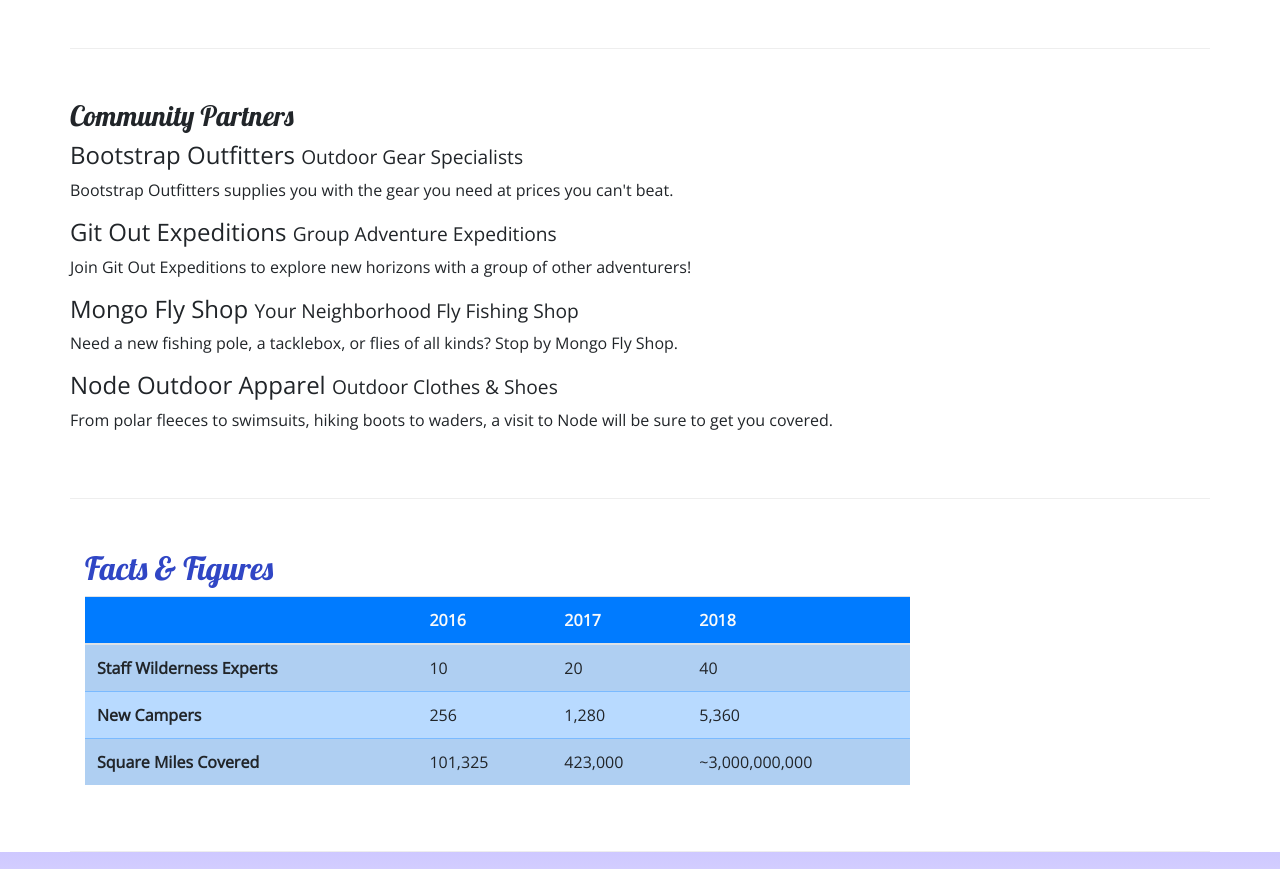
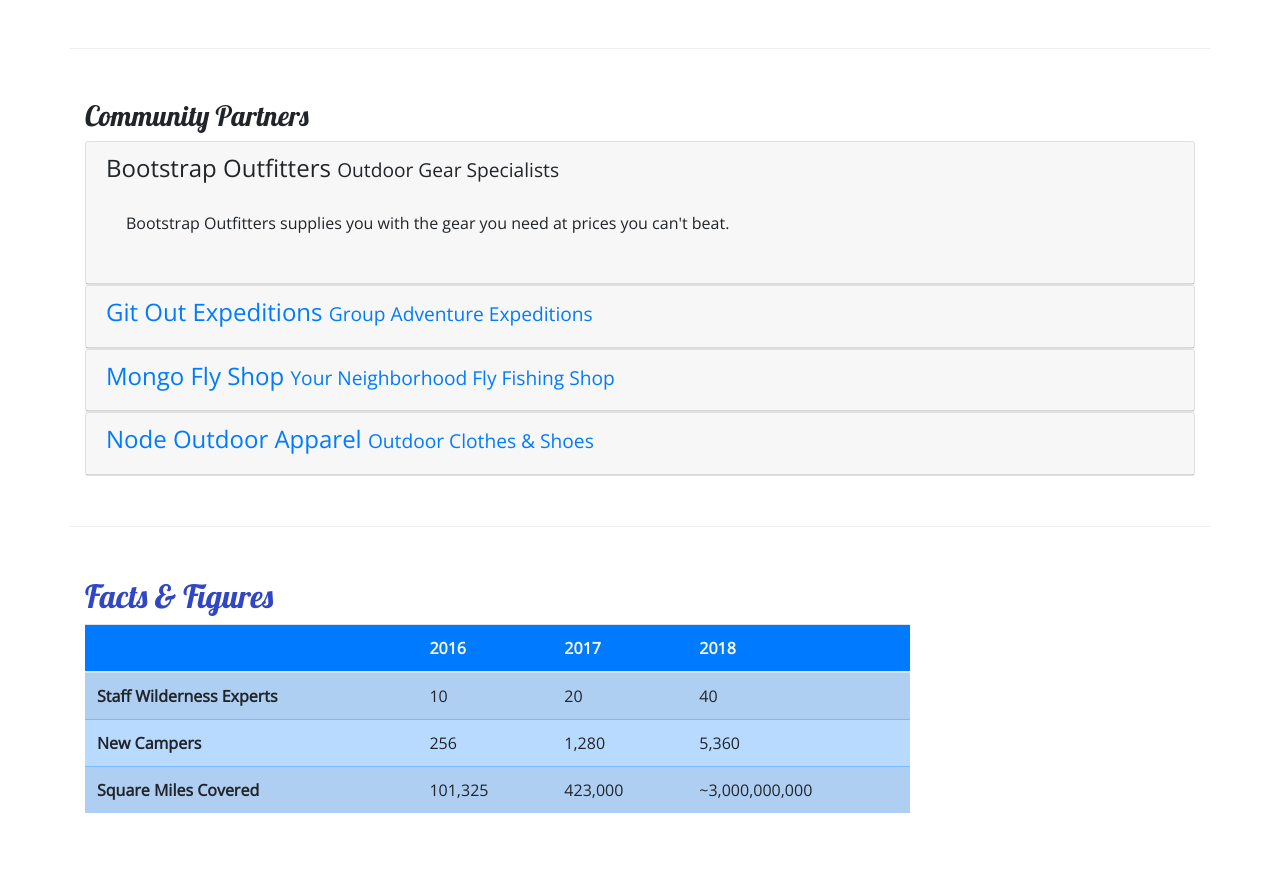
Before and after one commit to tadesros/NuCamp-js-bootsrap-html, a website: page aboutus.html in a window 1280 px wide. Shown: the part 802-1671 px from the top of the page. Drawn offline with nearby package versions, Linux system fonts and the light colour scheme.

Commit message:
new commit

```diff
--- a/aboutus.html
+++ b/aboutus.html
@@ -30,7 +30,9 @@ c<!DOCTYPE html>
 			<div class="container">
 				<div class="row">
 					<div class="col-4 col-sm-3 col-md-2 align-self-center">
-                        <a href="index.html"><img src="img/logo.png" class="img-fluid" /></a>
+						<a href="index.html"
+							><img src="img/logo.png" class="img-fluid"
+						/></a>
 					</div>
 					<div class="col">
 						<h1>NuCamp</h1>
@@ -43,7 +45,9 @@ c<!DOCTYPE html>
 		<!-- NavBar Component-->
 		<nav class="navbar navbar-expand-sm navbar-dark sticky-top">
 			<div class="container">
-                <a class="navbar-brand" href="index.html"><img src="img/logo.png" height="30" width="30" /></a>
+				<a class="navbar-brand" href="index.html"
+					><img src="img/logo.png" height="30" width="30"
+				/></a>
 				<button
 					class="navbar-toggler ml-auto"
 					type="button"
@@ -82,7 +86,6 @@ c<!DOCTYPE html>
 		</nav>
 
 		<div class="container">
-
 			<div class="row">
 				<div class="col">
 					<!--Breadcrumb-->
@@ -147,43 +150,100 @@ c<!DOCTYPE html>
 			</div>
 
 			<div class="row row-content">
-				<div>
+				<div class="col">
 					<h3>Community Partners</h3>
+					<!--Accordion-->
+					<div id="accordion">
+						<div class="card">
+							<div role="tab" class="card-header">
 								<h4>
-						Bootstrap Outfitters
-						<small>Outdoor Gear Specialists</small>
+									<a data-toggle="collapse" data-target="#bootstrap">
+										Bootstrap Outfitters <small>Outdoor Gear Specialists</small>
+									</a>
 								</h4>
+								<div
+									class="collapse show"
+									id="bootstrap"
+									data-parent="#accordion"
+								>
+									<div class="card-body">
 										<p class="d-none d-sm-block">
-						Bootstrap Outfitters supplies you with the gear you need at prices
-						you can't beat.
-					</p>
-					<h4>
-						Git Out Expeditions
-						<small>Group Adventure Expeditions</small>
-					</h4>
-					<p class="d-none d-sm-block">
-						Join Git Out Expeditions to explore new horizons with a group of
-						other adventurers!
-					</p>
-					<h4>
-						Mongo Fly Shop
-						<small>Your Neighborhood Fly Fishing Shop</small>
-					</h4>
-					<p class="d-none d-sm-block">
-						Need a new fishing pole, a tacklebox, or flies of all kinds? Stop by
-						Mongo Fly Shop.
-					</p>
-					<h4>
-						Node Outdoor Apparel
-						<small>Outdoor Clothes & Shoes</small>
-					</h4>
-					<p class="d-none d-sm-block">
-						From polar fleeces to swimsuits, hiking boots to waders, a visit to
-						Node will be sure to get you covered.
+											Bootstrap Outfitters supplies you with the gear you need
+											at prices you can't beat.
 										</p>
 									</div>
 								</div>
+							</div>
+						</div>
 
+						<div class="card">
+							<div role="tab" class="card-header">
+								<h4>
+									<a
+										class="collapsed"
+										data-toggle="collapse"
+										data-target="#git"
+									>
+										Git Out Expeditions
+										<small>Group Adventure Expeditions</small>
+									</a>
+								</h4>
+								<div class="collapse" id="git" data-parent="#accordion">
+									<div class="card-body">
+										<p class="d-none d-sm-block">
+											Join Git Out Expeditions to explore new horizons with a
+											group of other adventurers!
+										</p>
+									</div>
+								</div>
+							</div>
+						</div>
+						<div class="card">
+							<div role="tab" class="card-header">
+								<h4>
+									<a
+										class="collapsed"
+										data-toggle="collapse"
+										data-target="#mongo"
+									>
+										Mongo Fly Shop
+										<small>Your Neighborhood Fly Fishing Shop</small>
+									</a>
+								</h4>
+								<div class="collapse" id="mongo" data-parent="#accordion">
+									<div class="card-body">
+										<p class="d-none d-sm-block">
+											Need a new fishing pole, a tacklebox, or flies of all
+											kinds? Stop by Mongo Fly Shop.
+										</p>
+									</div>
+								</div>
+							</div>
+						</div>
+						<div class="card">
+							<div role="tab" class="card-header">
+								<h4>
+									<a
+										class="collapsed"
+										data-toggle="collapse"
+										data-target="#node"
+									>
+										Node Outdoor Apparel <small>Outdoor Clothes & Shoes</small>
+									</a>
+								</h4>
+								<div class="collapse" id="node" data-parent="#accordion">
+									<div class="card-body">
+										<p class="d-none d-sm-block">
+											From polar fleeces to swimsuits, hiking boots to waders, a
+											visit to Node will be sure to get you covered.
+										</p>
+									</div>
+								</div>
+							</div>
+						</div>
+					</div>
+				</div>
+			</div>
 
 			<div class="row row-content">
 				<div class="col-sm-9">
@@ -222,7 +282,6 @@ c<!DOCTYPE html>
 					</div>
 				</div>
 			</div>
-
 		</div>
 
 		<footer class="site-footer">
--- a/css/styles.css
+++ b/css/styles.css
@@ -17,10 +17,7 @@ header h2 {
 }
 
 .site-footer {
-	background-image: linear-gradient(
-		#cec8ff,
-		white
-	);
+	background-image: linear-gradient(#cec8ff, white);
 	padding: 20px 0;
 }
 /* Custom rule for a bootstrap override class */
@@ -28,12 +25,7 @@ header h2 {
 	padding: 30px;
 	/* Remove space between Jumbotron and Navbar */
 	margin: 0;
-	background-image: linear-gradient(
-		to right,
-		#5637dd,
-		#3046c5,
-		#60106b
-	);
+	background-image: linear-gradient(to right, #5637dd, #3046c5, #60106b);
 	color: white;
 }
 /*Our Custom class that we created */
@@ -44,5 +36,5 @@ header h2 {
 }
 /*Navbar background*/
 .navbar {
-     background-color: #901CAD;
+	background-color: #901cad;
 }
```
Also changed, not shown: contactus.html (+8 -4 lines), index.html (+75 -3 lines). Lines whose indentation alone changed are shown as unchanged.
